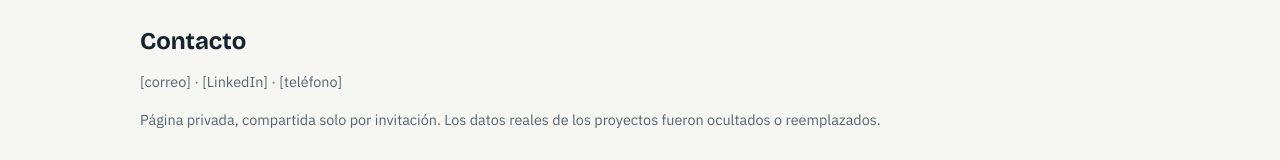
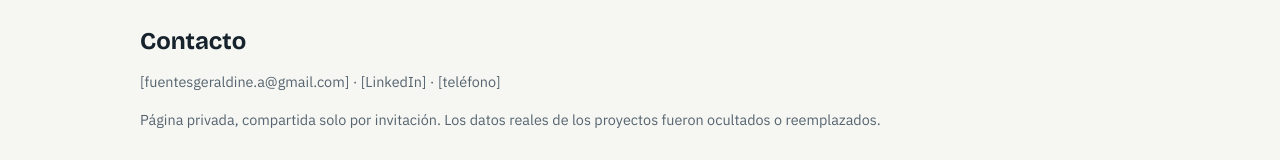
Before and after one commit to Geraldine810/portafolio-GeraldineFuentes, a plain HTML site: page index.html in a window 1280 px wide. Shown: the part 1900-2060 px from the top of the page. Drawn offline with nearby package versions, Linux system fonts and the light colour scheme.

Commit message:
Modify footer contact details
Updated contact information in the footer section.

```diff
--- a/index.html
+++ b/index.html
@@ -480,7 +480,7 @@ footer h2{font-size:1.5rem;color:var(--ink);margin-bottom:.6rem}
 
 <footer id="contacto"><div class="wrap">
 <h2>Contacto</h2>
-<p>[correo] · [LinkedIn] · [teléfono]</p>
+<p>[fuentesgeraldine.a@gmail.com] · [LinkedIn] · [teléfono]</p>
 <p>Página privada, compartida solo por invitación. Los datos reales de los proyectos fueron ocultados o reemplazados.</p>
 </div></footer>
 
```
